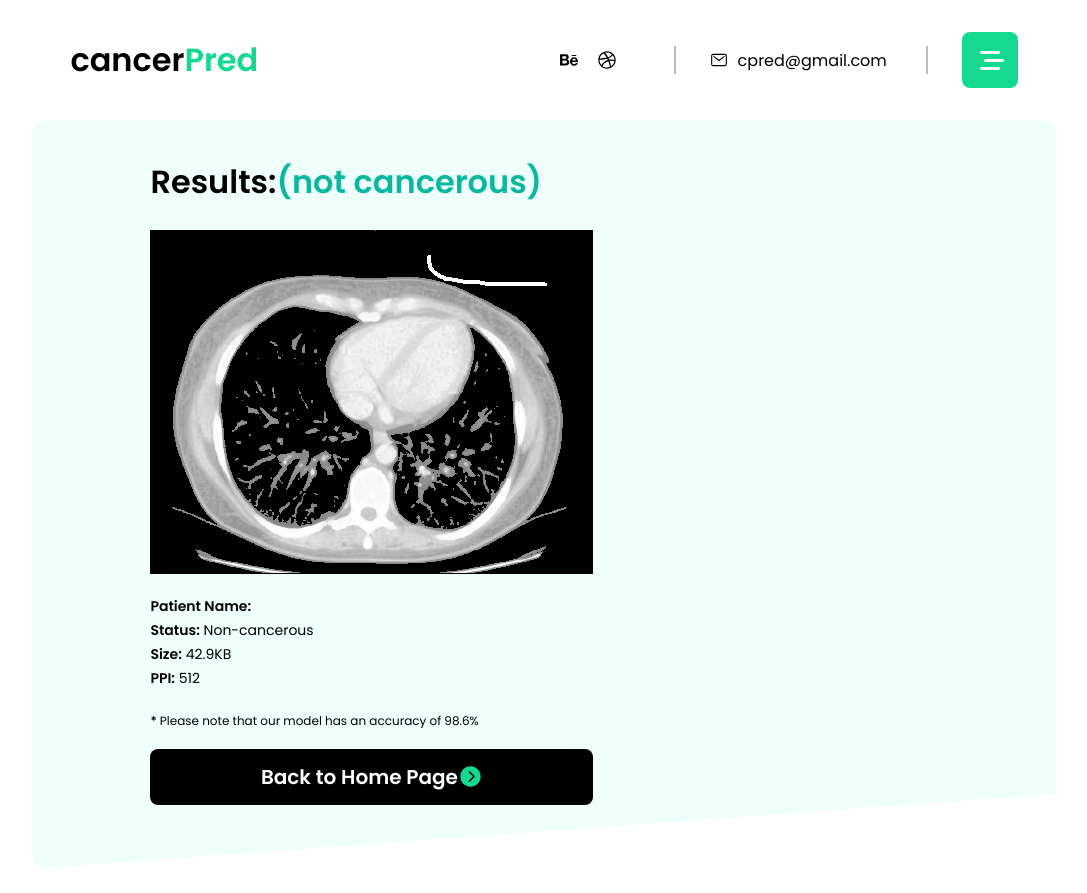
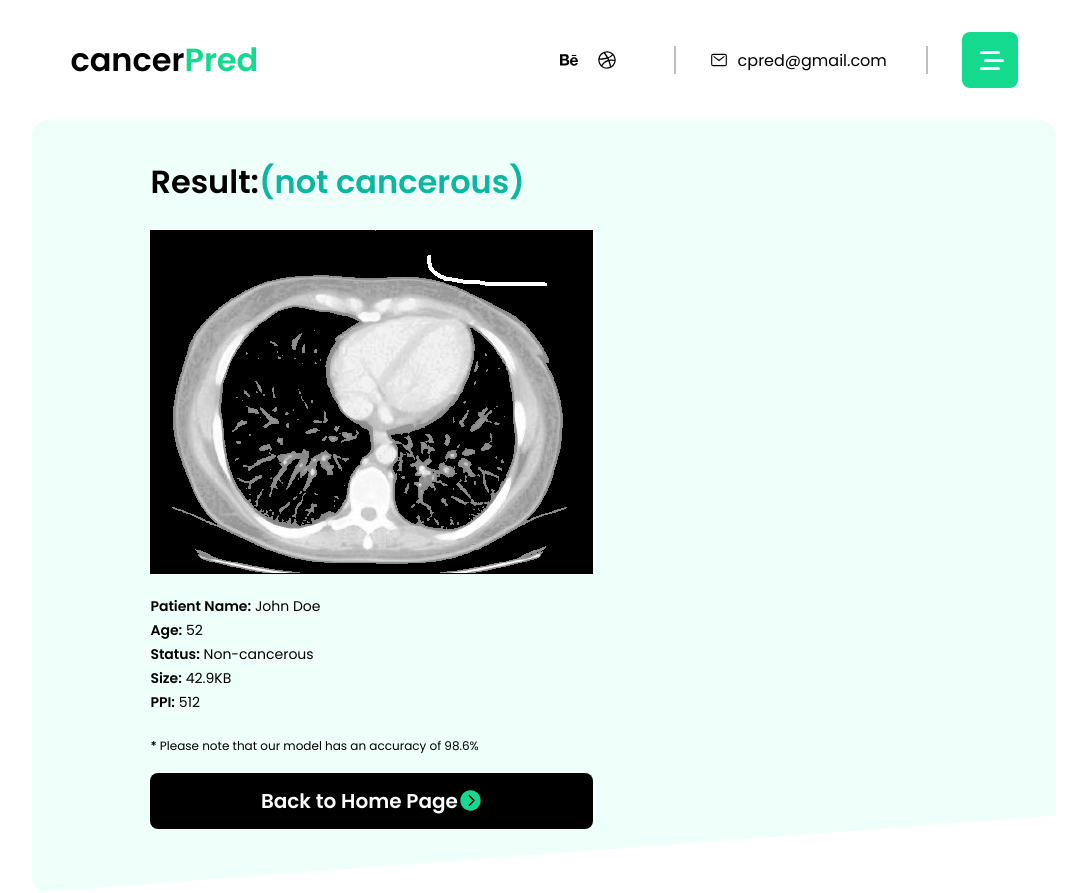
Before and after one commit to Elizabeth-Mathew1/fproject, a React (Create React App) app: page /results in a window 1280 px wide. Shown: the whole page, without its empty margins (96-1183 px from the left). Before the commit the page ends 869 px from the top, so only its background shows below. Built offline with nearby package versions, Linux system fonts and the light colour scheme.

Commit message:
added functionality to check stat button

```diff
--- a/src/home.js
+++ b/src/home.js
@@ -5,7 +5,7 @@ import {IconContext} from "react-icons";
 import { useState } from 'react';
 import Testme from './testme';
 import {motion} from 'framer-motion';
-import {Link} from 'react-router-dom';
+import {Link, useNavigate} from 'react-router-dom';
 
 let easeing = [0.6,-0.05,0.01,0.99];
 
@@ -129,6 +129,10 @@ const header={
 
 
 const Home = () => {
+  const navigate = useNavigate();
+  const navigateToStats = () => {
+    navigate('/stats');
+  }
 
 
   return (
@@ -207,7 +211,7 @@ const Home = () => {
             </motion.div>
 
 
-            <motion.div className="btn btn_secondary" variants={btnGroup} whileHover={{scale:1.05}} whileTap={{scale:0.95}}>Check Stat</motion.div>
+            <motion.div className="btn btn_secondary" variants={btnGroup} whileHover={{scale:1.05}} whileTap={{scale:0.95}} onClick={() => {navigateToStats();}}>Check Stat</motion.div>
           </motion.div>
 
 
--- a/src/results.js
+++ b/src/results.js
@@ -211,7 +211,7 @@ const Results = (props) => {
                 fontSize: "32px",
                 fontWeight: "bold",
               }}>
-            Results:
+            Result:
           </motion.label>
           <motion.label
               htmlFor="results"
@@ -248,8 +248,20 @@ const Results = (props) => {
                 fontSize: "14px",
               }}
             >
-              <b>Patient Name:</b>
-            </motion.label>{pName}
+              <b>Patient Name:</b> John Doe
+            </motion.label>
+            <motion.label
+              htmlFor="age"
+              initial={{ opacity: 0 }}
+              animate={{ opacity: 1 }}
+              transition={{ duration: 0.5, delay: 1.4 }}
+              style={{
+                paddingBottom: "0.2rem",
+                fontSize: "14px",
+              }}
+            >
+              <b>Age:</b> 52
+            </motion.label>
             <motion.label
               htmlFor="age"
               initial={{ opacity: 0 }}
@@ -286,6 +298,7 @@ const Results = (props) => {
             >
               <b>PPI:</b> 512
             </motion.label>
+
           </motion.div>
           <motion.label
               htmlFor="age"
```
